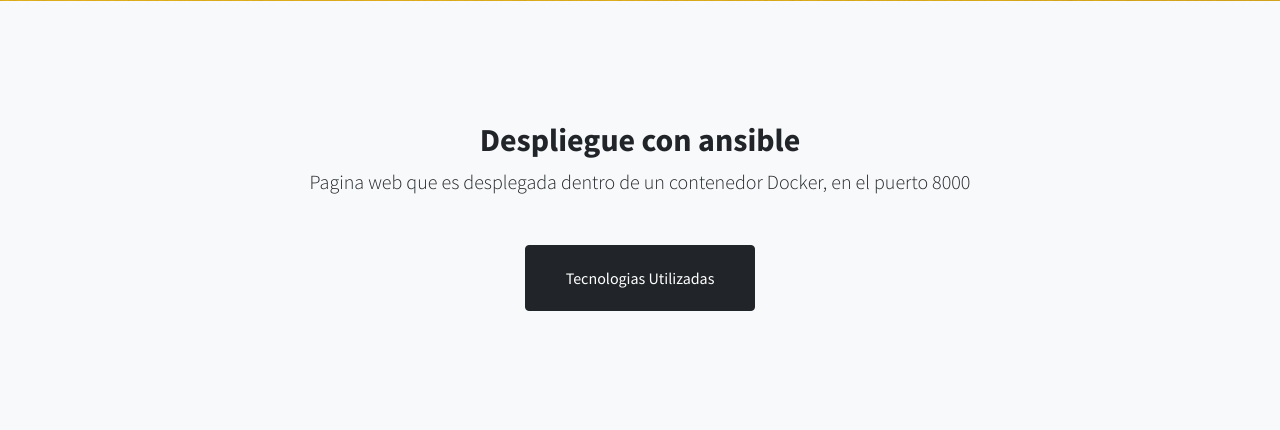
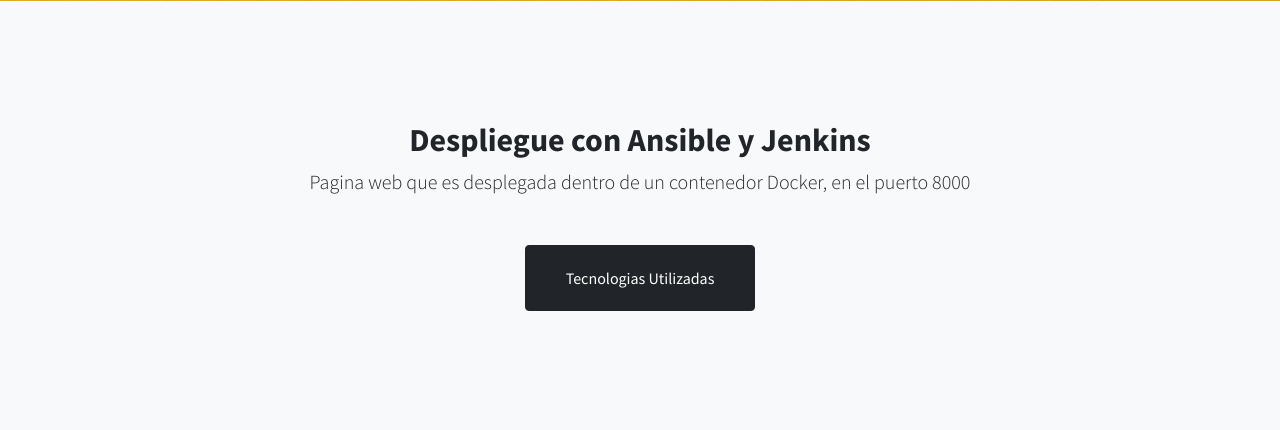
Before and after one commit to wygd-usac/jenkins-ansible, a Django app: page / in a window 1280 px wide. Shown: the part 799-1229 px from the top of the page. Run offline with Django 3.2, Linux system fonts and the light colour scheme; some libraries are stand-ins or nearby versions.

Commit message:
jenkins ansible

```diff
--- a/PaginaWeb/templates/pagina/index.html
+++ b/PaginaWeb/templates/pagina/index.html
@@ -42,7 +42,7 @@
             <div class="container px-4 px-lg-5 text-center">
                 <div class="row gx-4 gx-lg-5 justify-content-center">
                     <div class="col-lg-10">
-                        <h2>Despliegue con ansible</h2>
+                        <h2>Despliegue con Ansible y Jenkins</h2>
                         <p class="lead mb-5">
                             Pagina web que es desplegada dentro de un contenedor Docker, en el puerto 8000
                         </p>
```
